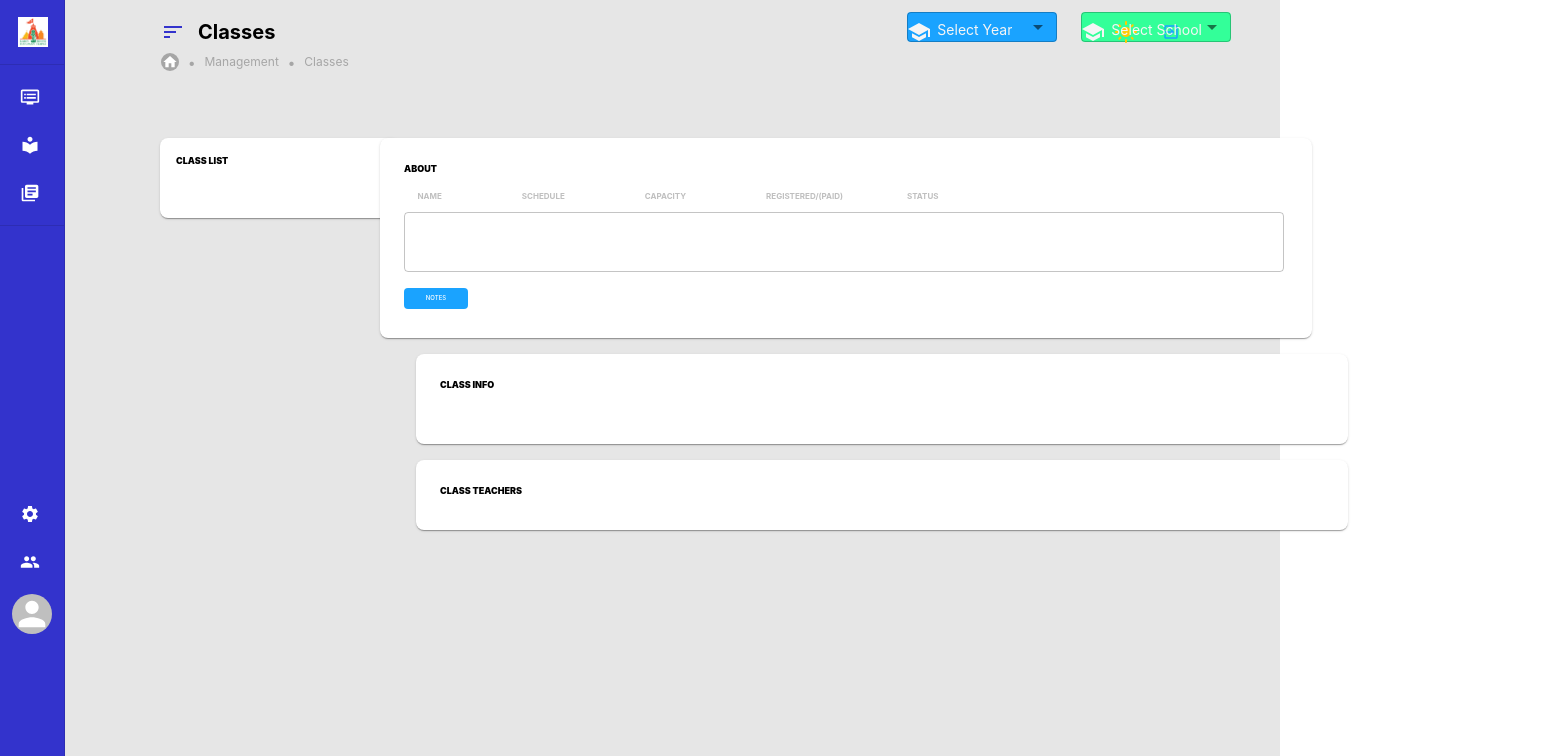
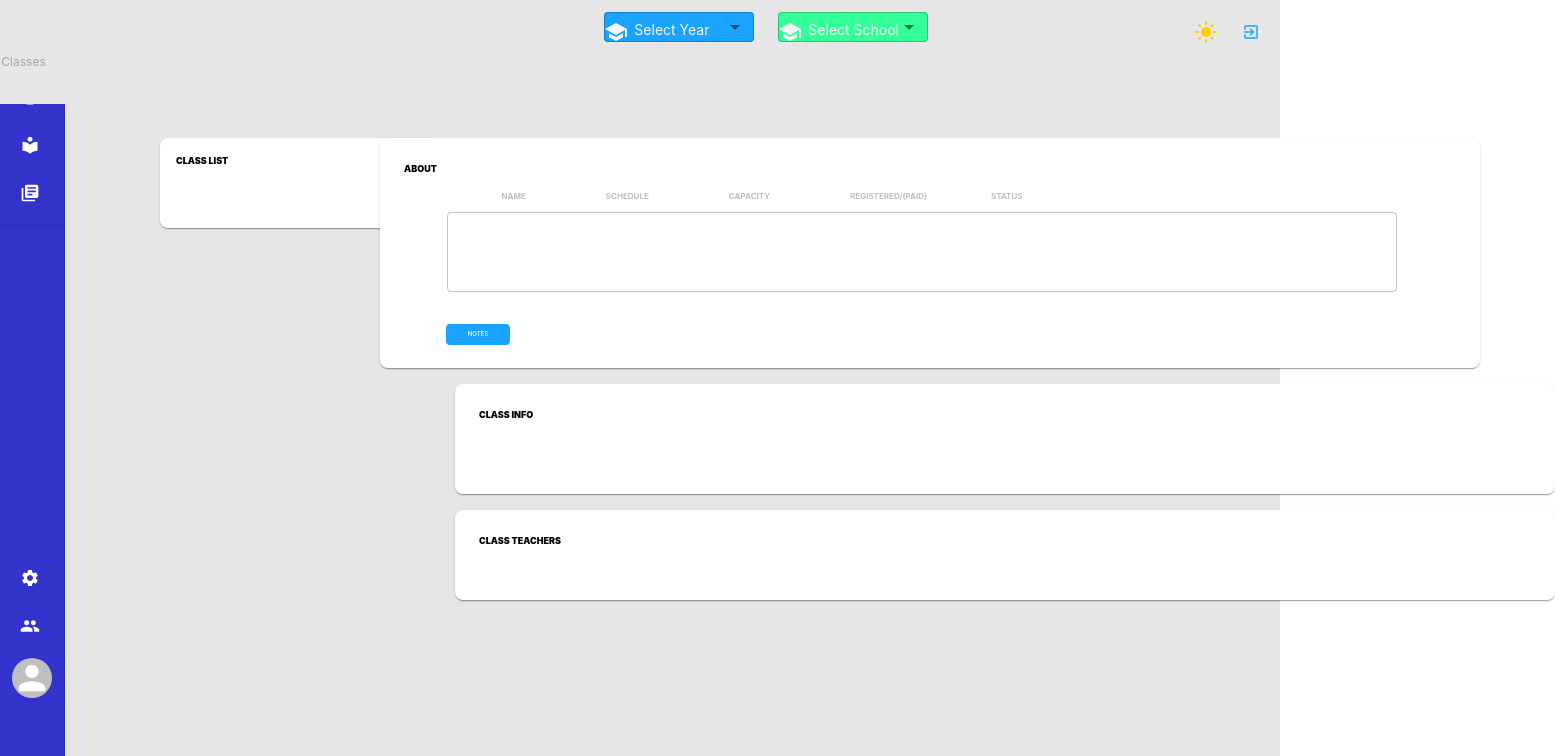
Before and after one commit to Pranavkotesh/Classes-Management-App, a React (Create React App) app in the folder web/classes-management/: page /classMain in a window 1280 px wide. Shown: the top 756 px of the page, 1555 px wide, since content can reach past the window. Built offline with nearby package versions, Linux system fonts and the light colour scheme.

Commit message:
Alignment

```diff
--- a/web/classes-management/src/shared/components/app-drawer-component/AppDrawerComponent.jsx
+++ b/web/classes-management/src/shared/components/app-drawer-component/AppDrawerComponent.jsx
@@ -45,8 +45,8 @@ const useStyles = makeStyles((theme) => ({
     marginLeft:10
   }
 }));
-let drawerWidth =65;
-let appWidth=`calc(100% - ${drawerWidth}px)`;
+let drawerWidth =90;
+let appWidth=1518;
 
 
 const schools=['abc','def','ghi'];
@@ -146,7 +146,7 @@ const Drawer = styled(MuiDrawer, { shouldForwardProp: (prop) => prop !== 'open'
     }),
   }),
 );
-let marginLval=-120;
+let marginLval=-110;
 const MiniDrawer=() =>{
   const editing=useStyles();
   const theme = useTheme();
@@ -162,10 +162,10 @@ const MiniDrawer=() =>{
 
   const handleDrawerClose = () => {
     setOpen(false);
-    drawerWidth=100;
-    appWidth=1358;
+    drawerWidth=200;
+    appWidth=1518;
     marginVal=11;
-    marginLval=-120;
+    marginLval=-100;
   };
 
   return (
@@ -181,13 +181,13 @@ const MiniDrawer=() =>{
             sx={{
               color:'#3333cc',
               marginRight:'5px',
-              marginLeft:8,
+              marginLeft:6,
               ...(open && { display: 'none' }),
             }}
           >
             <SortIcon />
           </IconButton>
-          <Typography sx={{color:'black',marginRight:66,paddingRight:12,fontWeight:'bold'}} variant="h6" noWrap>
+          <Typography sx={{color:'black',marginRight:68,paddingRight:12,fontWeight:'bold'}} variant="h6" noWrap>
             Classes
           </Typography>
           <Grid container spacing={2}>
@@ -268,7 +268,7 @@ const MiniDrawer=() =>{
           ))}
         </List>
         <Divider />
-        <List sx={{marginTop:32,color:'white'}}>
+        <List sx={{marginTop:40,color:'white'}}>
           {itemsList2.map((item, index) => (
             <ListItem key={item.text} disablePadding sx={{ display:'block' }}>
               <ListItemButton
--- a/web/classes-management/src/shared/components/app-grid-component/AppGridComponent.jsx
+++ b/web/classes-management/src/shared/components/app-grid-component/AppGridComponent.jsx
@@ -15,21 +15,19 @@ import { OutlinedInput } from '@mui/material';
 export default function GridComponent() {
   return (
     <section>
-      {/* <Container maxWidth="940px">
-        <Box sx={{height: '95vh',backgroundColor:'whitesmoke' }} />
-        <Box sx={{ flexGrow: 1 }}> */}
+
 
 
       <Grid sx={{backgroundColor:'#e6e6e6',paddingTop:3,paddingBottom:'50%'}} container spacing={2} columns={16}>
         <div sx={{boxShadow:6}}></div>
         <Grid className='classList' item xs={4}>
-          <Item sx={{width:240 ,height:80, paddingTop:0,marginLeft:20,borderRadius:2,paddingRight:3}}>
+          <Item sx={{width:280 ,height:90, paddingTop:0,marginLeft:20,borderRadius:2,paddingRight:3}}>
             <Typography sx={{textAlign:'left',paddingLeft:1,paddingTop:2,fontWeight:900,fontSize:9,color:'black'}}>
             CLASS LIST
             </Typography></Item>
         </Grid>
         <Grid className='About'item xs={12}>
-          <Item sx={{width:932,height:200,marginLeft:7,paddingRight:5,borderRadius:2}}>
+          <Item sx={{width:1100,height:230,marginLeft:7,paddingRight:5,borderRadius:2}}>
             <Typography sx={{fontWeight: 900,fontSize:9,textAlign:'left',marginLeft:2,paddingTop:2,paddingBottom:1,color:'black'}}>
                 ABOUT</Typography>
                 <Typography display='inline' sx={{fontSize:8,paddingLeft:5,textAlign:'left',marginLeft:-43,fontWeight:'bold',color:'#bfbfbf'}}>NAME</Typography>
@@ -38,10 +36,10 @@ export default function GridComponent() {
                 <Typography display='inline'sx={{fontSize:8,paddingLeft:5,fontWeight:'bold',color:'#bfbfbf',marginLeft:5,marginRight:3}}>REGISTERED/(PAID)</Typography>
                 <Typography display='inline'sx={{fontSize:8,paddingLeft:5,fontWeight:'bold',color:'#bfbfbf'}}>STATUS</Typography>
                 <div>
-                <OutlinedInput sx={{width:880,height:60,marginTop:1,marginLeft:2}}/>
+                <OutlinedInput sx={{width:950,height:80,marginTop:1,marginLeft:2}}/>
                 </div>
                 <Button variant="oulined"
-                sx={{marginTop:2,marginRight:111,backgroundColor:'#1aa3ff',marginLeft:2,width:7,
+                sx={{marginTop:4,marginRight:111,backgroundColor:'#1aa3ff',marginLeft:2,width:7,
                 color:'white',paddingTop:'5px',paddingLeft:'5px',paddingRight:'5px',textAlign:'center',fontSize:6,
                 ':hover': { bgcolor: 'black', color:'white',}}}
                 >Notes</Button>
@@ -51,16 +49,14 @@ export default function GridComponent() {
           </Item>
         </Grid>
         <Grid className='classInfo' item xs={12}>
-          <Item sx={{marginLeft:'416px',width:932,height:90,borderRadius:2}}>
+          <Item sx={{marginLeft:'455px',width:1100,height:110,borderRadius:2}}>
             <Typography sx={{marginLeft:2,textAlign:'left',fontWeight:900,fontSize:9,paddingTop:2,color:'black'}}>CLASS INFO</Typography></Item>
         </Grid>
         <Grid className='classTeachers' item xs={12}>
-          <Item sx={{marginLeft:'416px',width:932,height:70,borderRadius:2}}>
+          <Item sx={{marginLeft:'455px',width:1100,height:90,borderRadius:2}}>
             <Typography sx={{marginLeft:2,textAlign:'left',fontWeight:900,fontSize:9,paddingTop:2,color:'black'}}>CLASS TEACHERS</Typography></Item>
         </Grid>
       </Grid>
-    {/* </Box>
-      </Container> */}
     </section>
   );
 }
```
